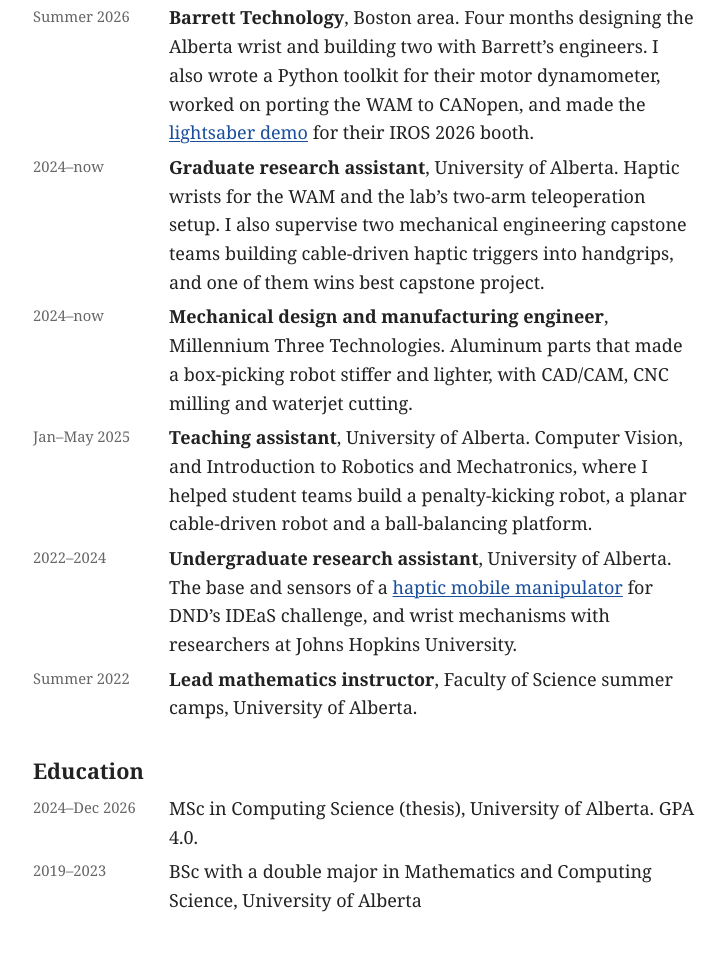
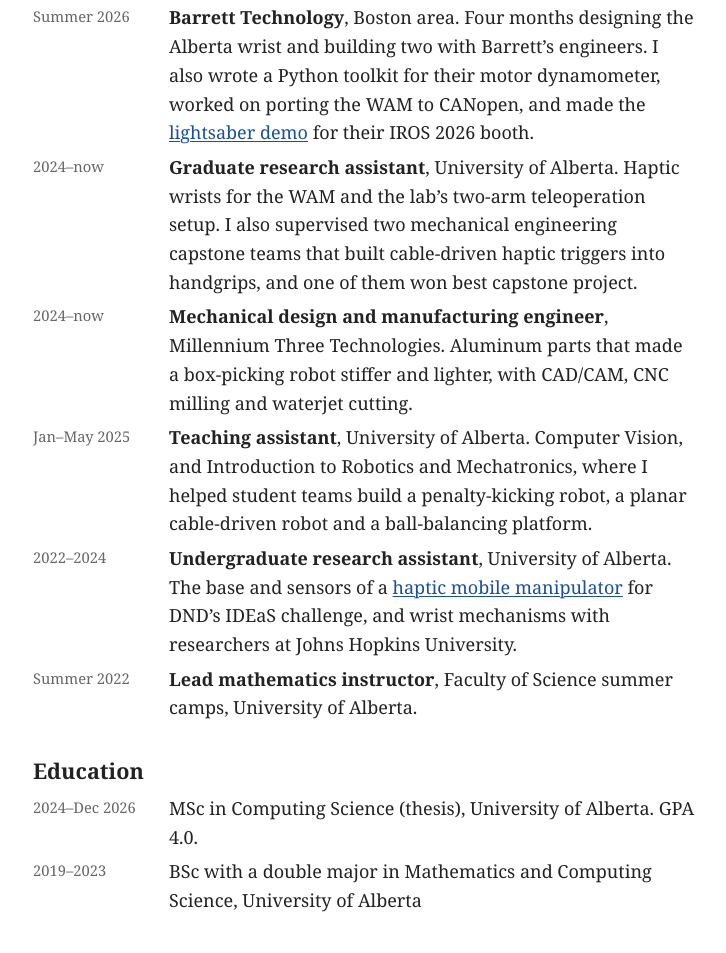
Before and after one commit to JustinValentine/JustinValentine.github.io, a plain HTML site: page about/index.html in a window 1280 px wide. Shown: the part 973-1926 px from the top of the page, without its empty margins (275-1001 px from the left). Drawn offline with Linux system fonts and the light colour scheme.

Commit message:
About: past tense for finished capstone supervision
Co-Authored-By: Claude Opus 5.5 <noreply@anthropic.com>

```diff
--- a/about/index.html
+++ b/about/index.html
@@ -48,7 +48,7 @@
       <h2>Experience</h2>
       <ul class="dated">
         <li><span class="when">Summer 2026</span><span><strong>Barrett Technology</strong>, Boston area. Four months designing the Alberta wrist and building two with Barrett&rsquo;s engineers. I also wrote a Python toolkit for their motor dynamometer, worked on porting the WAM to CANopen, and made the <a href="../posts/haptic-lightsaber/index.html">lightsaber demo</a> for their IROS 2026 booth.</span></li>
-        <li><span class="when">2024&ndash;now</span><span><strong>Graduate research assistant</strong>, University of Alberta. Haptic wrists for the WAM and the lab&rsquo;s two-arm teleoperation setup. I also supervise two mechanical engineering capstone teams building cable-driven haptic triggers into handgrips, and one of them wins best capstone project.</span></li>
+        <li><span class="when">2024&ndash;now</span><span><strong>Graduate research assistant</strong>, University of Alberta. Haptic wrists for the WAM and the lab&rsquo;s two-arm teleoperation setup. I also supervised two mechanical engineering capstone teams that built cable-driven haptic triggers into handgrips, and one of them won best capstone project.</span></li>
         <li><span class="when">2024&ndash;now</span><span><strong>Mechanical design and manufacturing engineer</strong>, Millennium Three Technologies. Aluminum parts that made a box-picking robot stiffer and lighter, with CAD/CAM, CNC milling and waterjet cutting.</span></li>
         <li><span class="when">Jan&ndash;May 2025</span><span><strong>Teaching assistant</strong>, University of Alberta. Computer Vision, and Introduction to Robotics and Mechatronics, where I helped student teams build a penalty-kicking robot, a planar cable-driven robot and a ball-balancing platform.</span></li>
         <li><span class="when">2022&ndash;2024</span><span><strong>Undergraduate research assistant</strong>, University of Alberta. The base and sensors of a <a href="../posts/mobile-manipulator/index.html">haptic mobile manipulator</a> for DND&rsquo;s IDEaS challenge, and wrist mechanisms with researchers at Johns Hopkins University.</span></li>
```
Also changed, not shown: src/about.html (+1 -1 lines).
